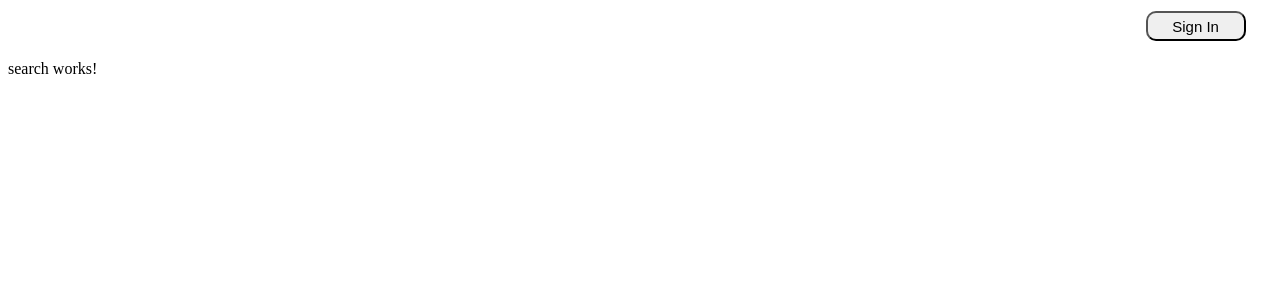
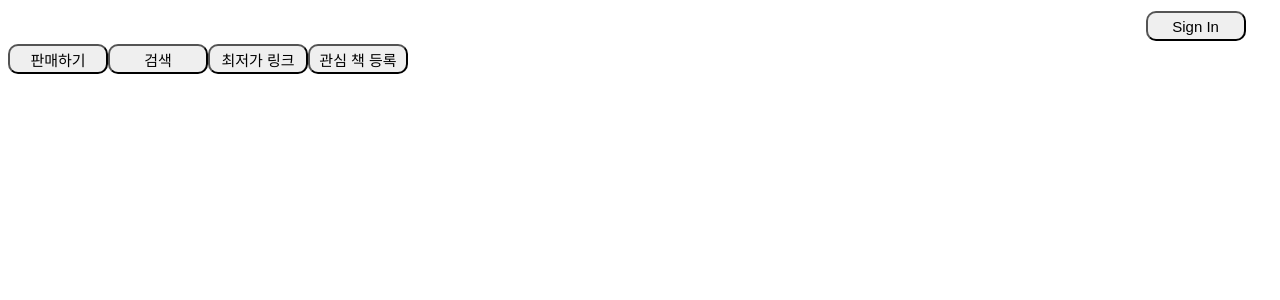
Before and after one commit to dalbamm/swpp18-team7, an Angular app in the folder frontend/: page /search in a window 1280 px wide. Shown: the top 300 px of the page. Built offline with nearby package versions, Linux system fonts and the light colour scheme.

Commit message:
Initialize Buttons

```diff
--- a/frontend/src/app/search/search.component.html
+++ b/frontend/src/app/search/search.component.html
@@ -1,3 +1,12 @@
-<p>
-  search works!
-</p>
+<button class="buttons" id="goSale-button" (click)="goSalePage()" align="right">
+판매하기
+</button>
+<button class="buttons" id="search-button" (click)="onClickSearch()">
+검색
+</button>
+<button class="buttons" id="goDirect" (click)="onClickGoDirect()">
+최저가 링크
+</button>
+<button class="buttons" id="interested" (click)="onClickInterested()">
+관심 책 등록
+</button>
--- a/frontend/src/app/search/search.component.ts
+++ b/frontend/src/app/search/search.component.ts
@@ -15,8 +15,7 @@ export class SearchComponent implements OnInit {
   ngOnInit() {
     // Check if the user is authenticated or not
     //if()
-
-  	document.write('Hello')
+  	//document.write('Hello')
   }
 
 }
```
